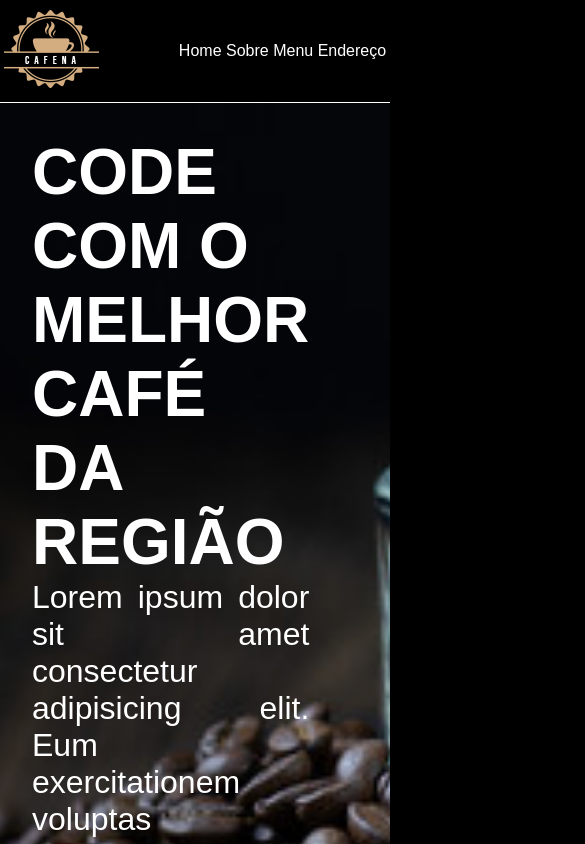
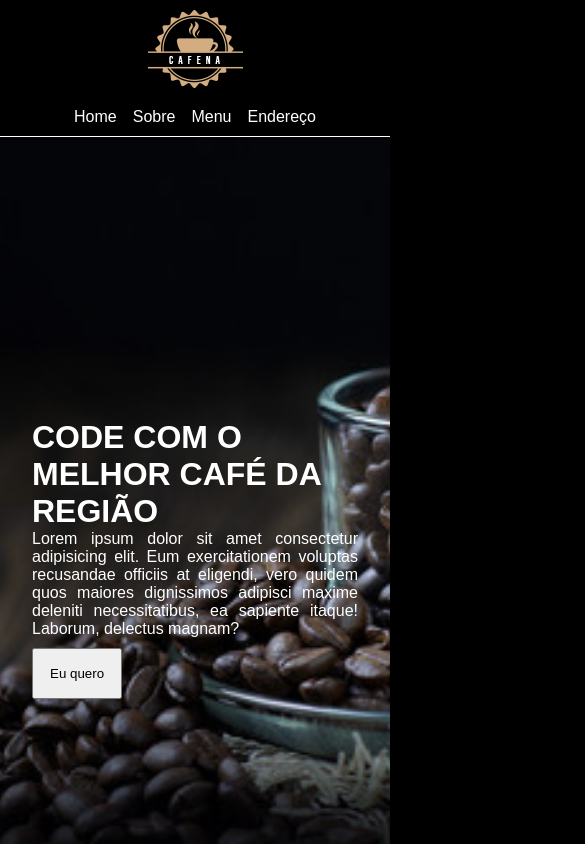
Before and after one commit to RicardopcJunior/cafeteria-site, a plain HTML site: page index.html in a window 390 px wide. Shown: the top 844 px of the page, 585 px wide, since content can reach past the window. Drawn offline with Linux system fonts and the light colour scheme.

Commit message:
Update style.css

```diff
--- a/style.css
+++ b/style.css
@@ -170,20 +170,46 @@ body{
 
 @media (max-width: 768px){
 
-    .menu{
+    .header section{
         flex-direction: column;
-        gap: 15px;
+        gap: 1rem;
     }
 
-    h1{
-        font-size: 28px;
+    .nav{
+        display: flex;
+        flex-wrap: wrap;
+        justify-content: center;
+        gap: 1rem;
     }
 
-    h2{
-        font-size: 20px;
+    .home-content{
+        padding: 2rem;
     }
 
-    p{
-        font-size: 15px;
+    .home-content h1{
+        font-size: 2rem;
+    }
+
+    .home-content p{
+        font-size: 1rem;
+    }
+
+    .sobre-content{
+        flex-direction: column;
+        max-height: none;
+    }
+
+    .sobre-content img{
+        width: 100%;
+        height: auto;
+    }
+
+    .menu-café{
+        grid-template-columns: 1fr;
+    }
+
+    iframe{
+        width: 100%;
+        height: 300px;
     }
 }
```
